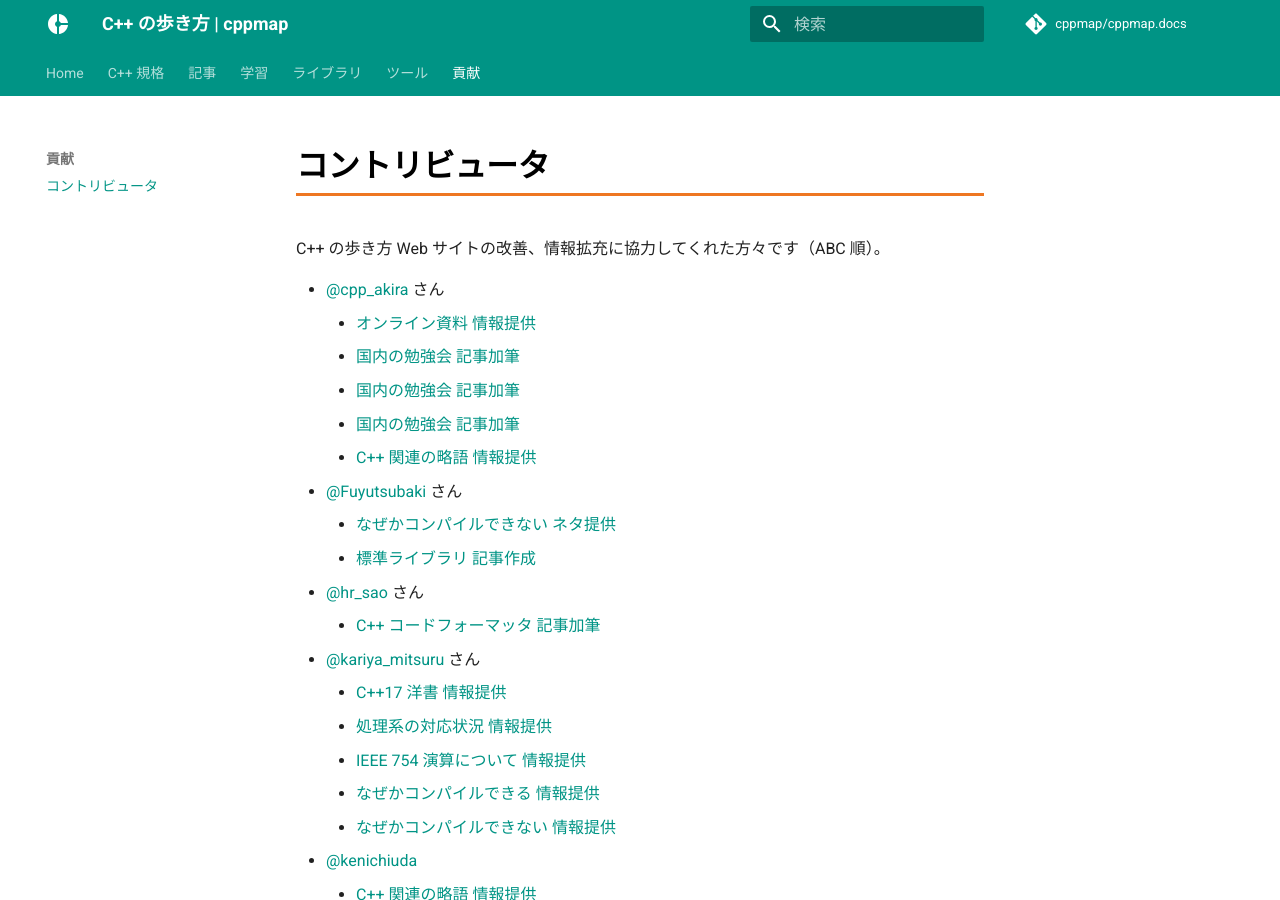
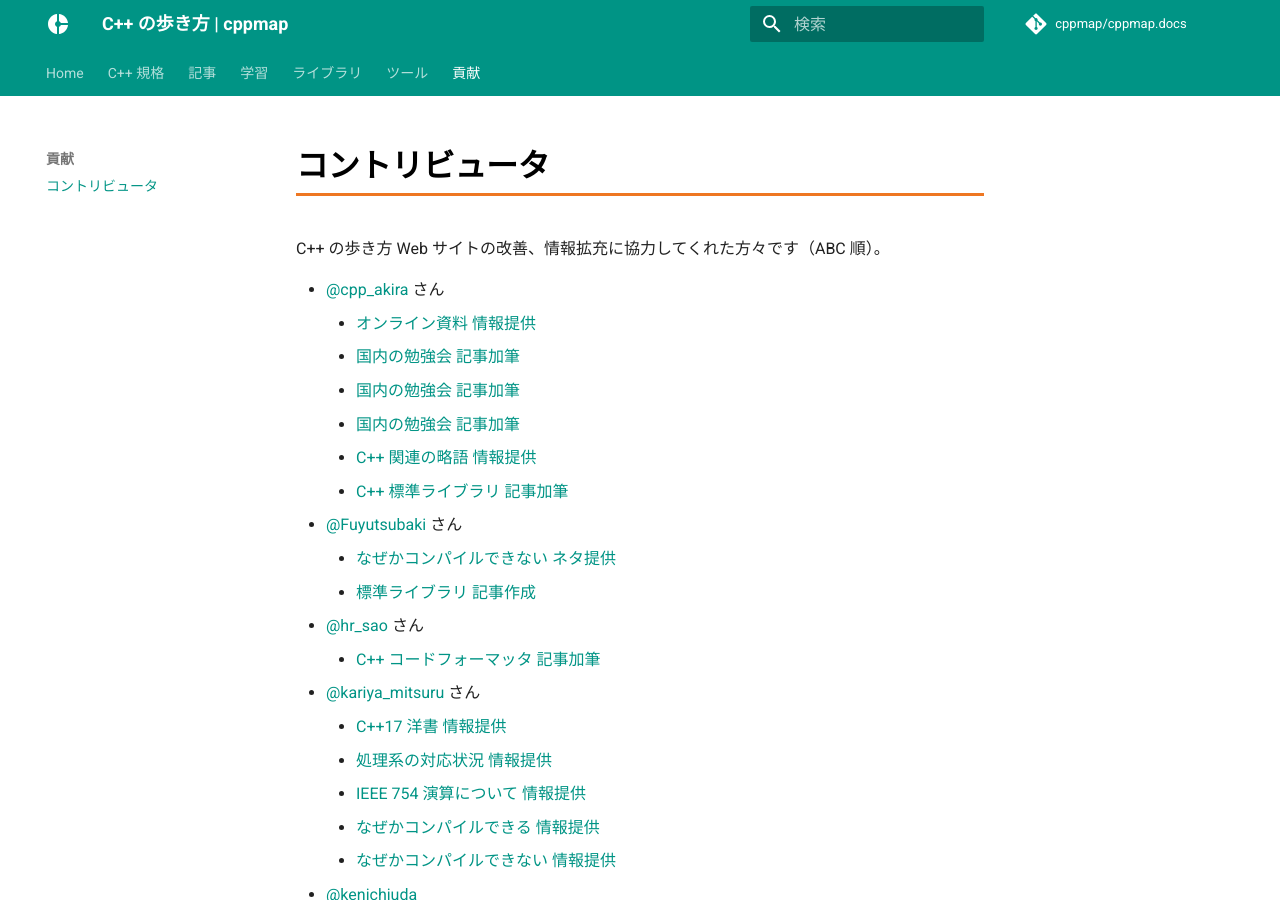
Before and after one commit to cppmap/cppmap.docs, an MkDocs documentation site: the page built from docs/contribution/contributors.md, in a window 1280 px wide and 900 px high. Built offline with MkDocs 1.6.1 and Material for MkDocs 9.7.7, drawn with Linux system fonts in a browser that asks for light colours; nearby versions of some CDN libraries; comment, search, counter and statistics services are not loaded.

Commit message:
Update contributors.md

```diff
--- a/docs/contribution/contributors.md
+++ b/docs/contribution/contributors.md
@@ -12,6 +12,7 @@ C++ の歩き方 Web サイトの改善、情報拡充に協力してくれた
     - [国内の勉強会 記事加筆](https://github.com/cppmap/cppmap.docs/pull/30)
     - [国内の勉強会 記事加筆](https://github.com/cppmap/cppmap.docs/pull/33)
     - [C++ 関連の略語 情報提供](https://github.com/cppmap/cppmap.docs/issues/41)
+    - [C++ 標準ライブラリ 記事加筆](https://github.com/cppmap/cppmap.docs/pull/45)
 - [@Fuyutsubaki](https://twitter.com/Fuyutsubaki) さん
     - [なぜかコンパイルできない ネタ提供](https://github.com/cppmap/cppmap.docs/issues/9#issuecomment-472076826)
     - [標準ライブラリ 記事作成](https://github.com/cppmap/cppmap.docs/pull/12)
```
